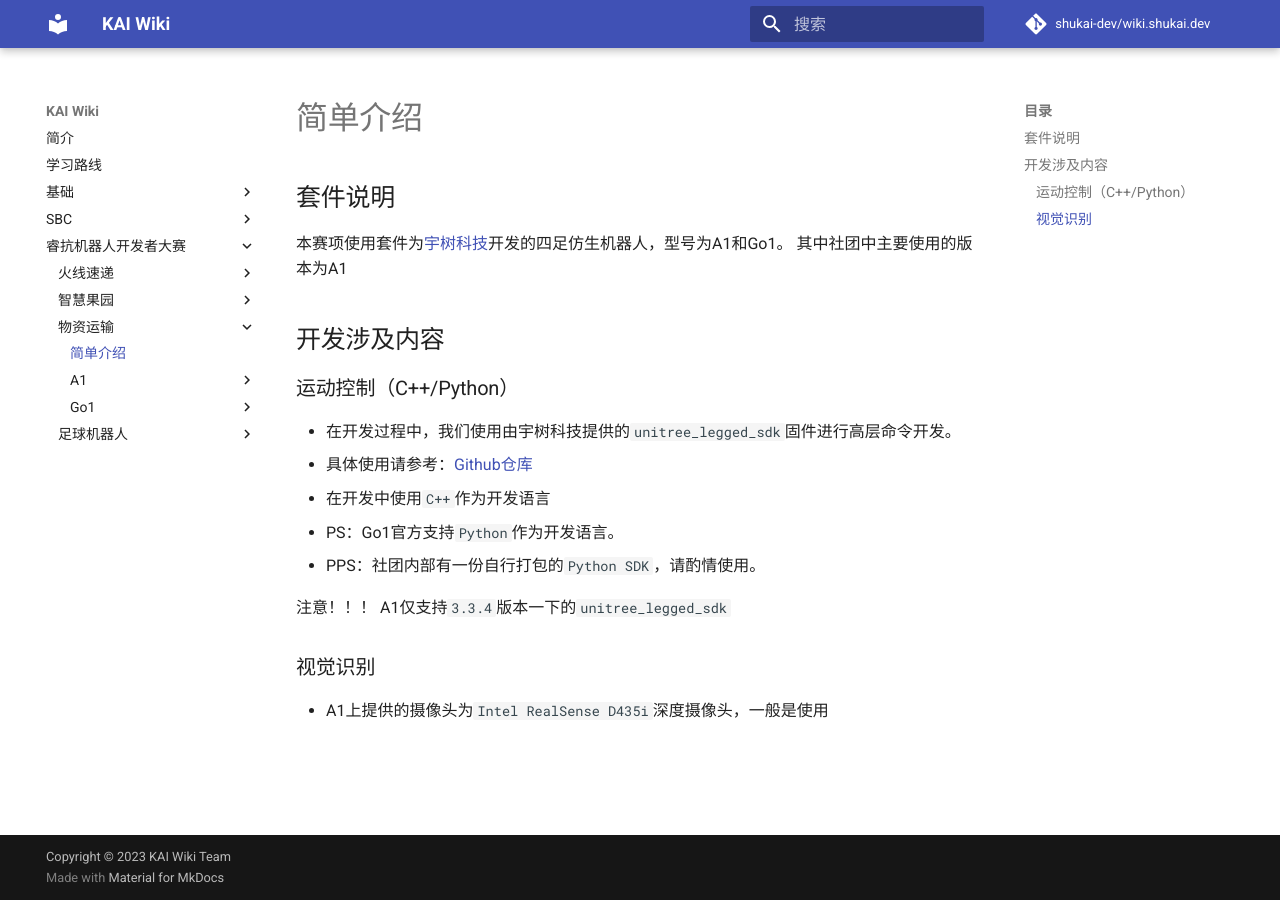
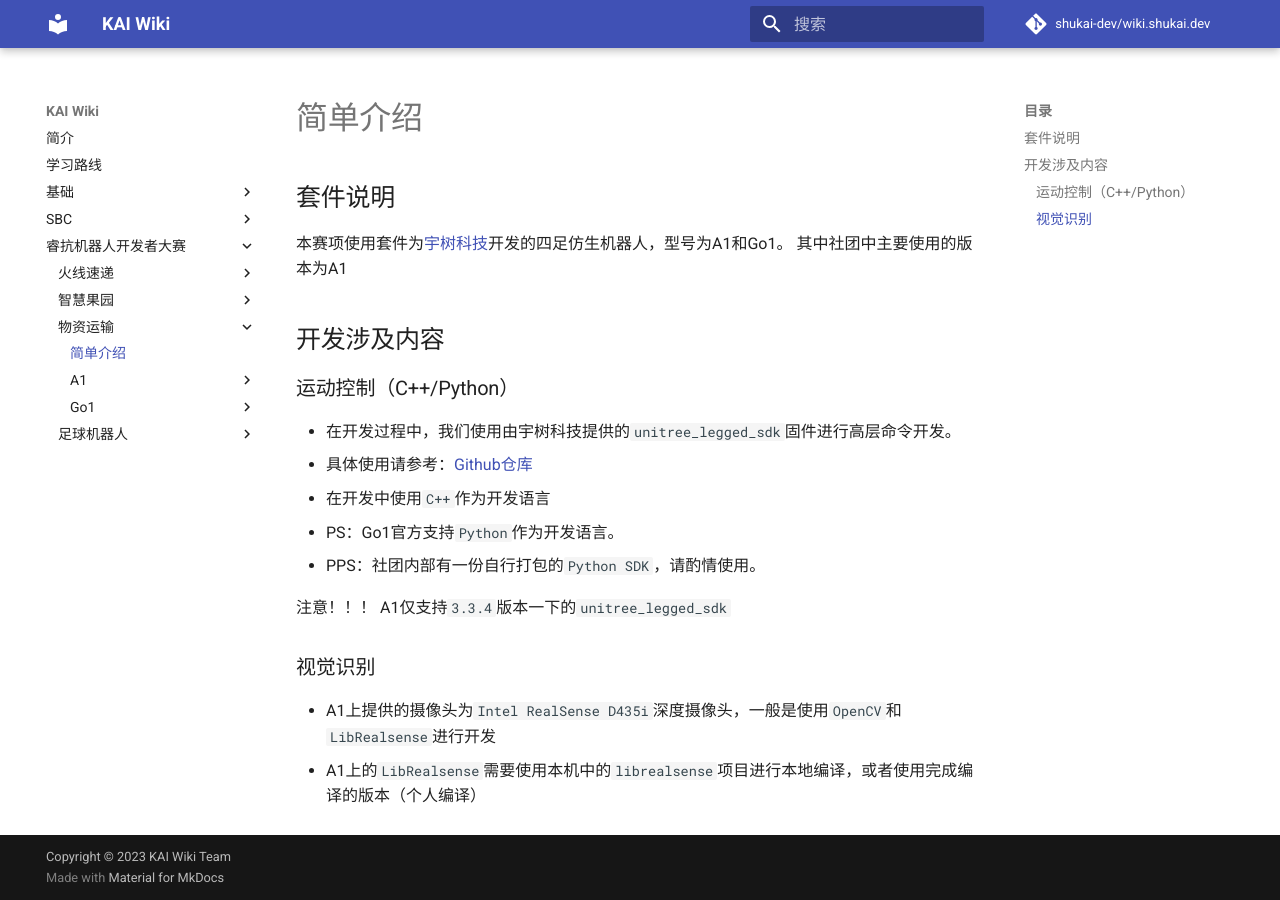
Before and after one commit to shukai-dev/wiki.shukai.dev, an MkDocs documentation site: the page built from docs/robotcom/Dog/ReadMe.md, in a window 1280 px wide. Built offline with MkDocs 1.6.1 and Material for MkDocs 9.7.7, drawn with Linux system fonts in a browser that asks for light colours; comment, search, counter and statistics services are not loaded.

Commit message:
四足机器人

```diff
--- a/docs/robotcom/Dog/ReadMe.md
+++ b/docs/robotcom/Dog/ReadMe.md
@@ -19,4 +19,5 @@
 
 ### 视觉识别
 
-- A1上提供的摄像头为`Intel RealSense D435i`深度摄像头，一般是使用
+- A1上提供的摄像头为`Intel RealSense D435i`深度摄像头，一般是使用`OpenCV`和`LibRealsense`进行开发
+  - A1上的`LibRealsense`需要使用本机中的`librealsense`项目进行本地编译，或者使用完成编译的版本（个人编译）
```
